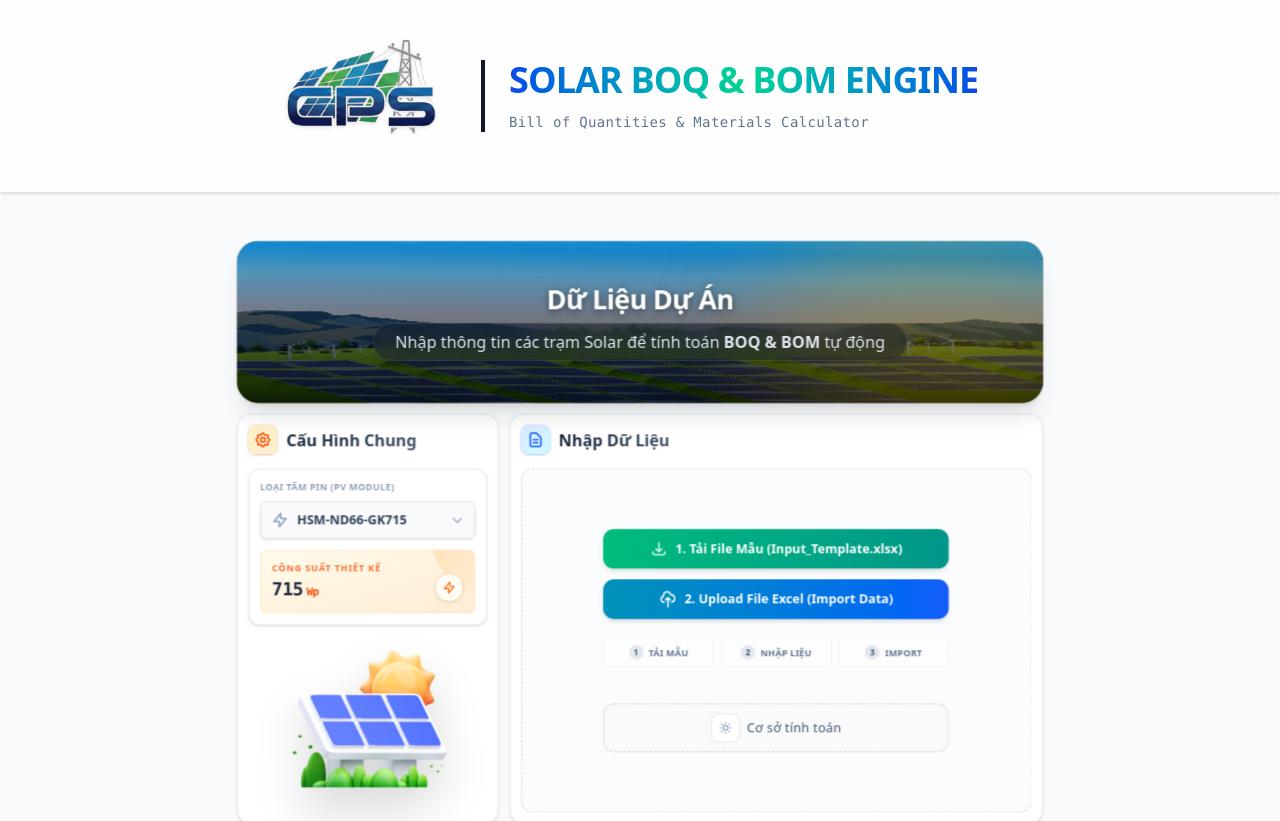
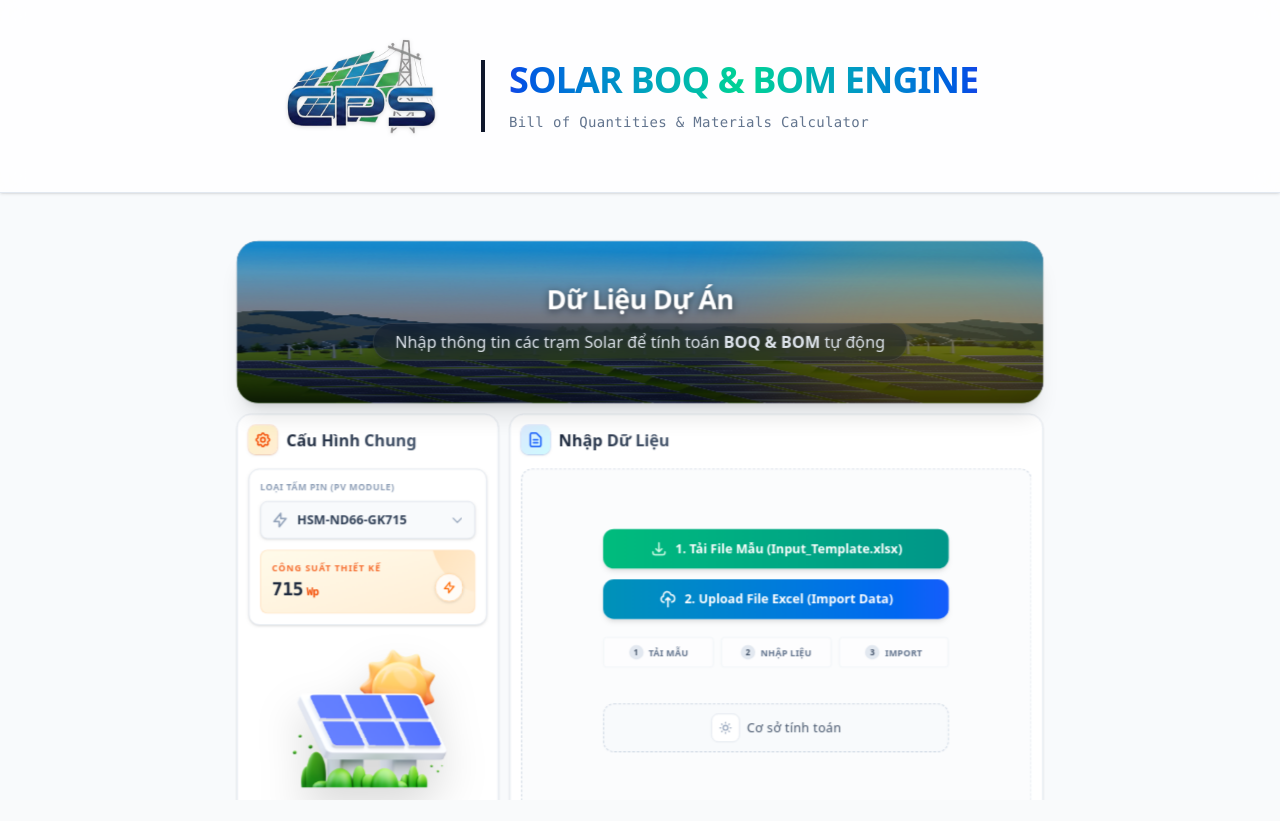
Before and after one commit to huy16/CPS-Solar-BOM, a React (Vite) app: page / in a window 1280 px wide. Shown: the top 821 px of the page. After the commit the page ends 800 px from the top, so only its background shows below. Built offline with nearby package versions, Linux system fonts and the light colour scheme.

Commit message:
fix: hide global scrollbar and adjust scaling for compact view

```diff
--- a/src/index.css
+++ b/src/index.css
@@ -1,9 +1,22 @@
 @import url('https://fonts.googleapis.com/css2?family=Inter:wght@300;400;500;600;700;800&family=JetBrains+Mono:wght@400;500;700&family=Outfit:wght@300;400;500;600;700;800&display=swap');
 @import "tailwindcss";
 
+html,
 body {
   background-color: #f9fafb;
-  /* gray-50 */
   color: #111827;
-  /* gray-900 */
+  overflow: hidden;
+  /* Hide scrollbars to force single screen view */
+  height: 100vh;
+  width: 100vw;
 }
+
+/* Custom scrollbar for specific inner containers if needed */
+.custom-scrollbar::-webkit-scrollbar {
+  width: 6px;
+}
+
+.custom-scrollbar::-webkit-scrollbar-thumb {
+  background: #cbd5e1;
+  border-radius: 10px;
+}
```
